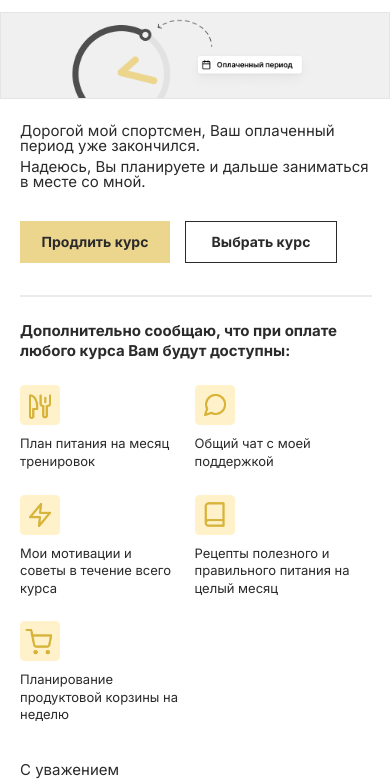
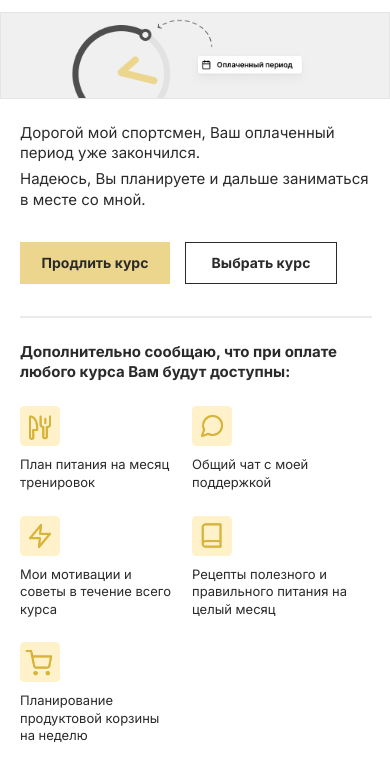
Before and after one commit to huntercront/ovslim-emails, a plain HTML site: page mail-01.html in a window 390 px wide. Shown: the part 68-848 px from the top of the page. Drawn offline with Linux system fonts and the light colour scheme.

Commit message:
fix-email

```diff
--- a/mail-01.html
+++ b/mail-01.html
@@ -90,8 +90,8 @@
         a:hover {
             opacity: 0.8;
         }
-@media all and (max-width: 600px) {
-	.floater { width: 320px; }
+@media all and (max-width: 480px) {
+	.info-card { width: 45%!important; }
 }
     </style>
 
@@ -195,9 +195,9 @@ color: #E5E5E5;" class="preheader">
 
 													<!-- common-text -->
 													<tr>
-                            <td align="center" valign="top" style="border-collapse: collapse; border-spacing: 0; margin: 0; padding: 0; padding-left: 20px; padding-right: 20px; width: 100%;padding-top: 24px;padding-bottom: 0px;background-color: #FFFFFF;color: #2A2A2A;text-align: left;font-family:'Inter', sans-serif;line-height: 135%;">
-															<div style="font-size: 15px;">Дорогой мой спортсмен, Ваш оплаченный период уже закончился.</div>
-															<div style="font-size: 15px;padding-top: 6px;">Надеюсь, Вы планируете и дальше заниматься в месте со мной.</div>
+                            <td align="center" valign="top" style="border-collapse: collapse; border-spacing: 0; margin: 0; padding: 0; padding-left: 20px; padding-right: 20px; width: 100%;padding-top: 24px;padding-bottom: 0px;background-color: #FFFFFF;color: #2A2A2A;text-align: left;font-family:'Inter', sans-serif;">
+															<div style="font-size: 15px;line-height: 135%;">Дорогой мой спортсмен, Ваш оплаченный период уже закончился.</div>
+															<div style="font-size: 15px;padding-top: 6px;line-height: 135%;">Надеюсь, Вы планируете и дальше заниматься в месте со мной.</div>
                             </td>
                         </tr>
 													 <!-- end -->
@@ -227,7 +227,7 @@ color: #E5E5E5;" class="preheader">
 																			<!-- <![endif]-->
 
 																	</td>
-																	<td width="15"></td>
+																	<td width="15"><div style="width: 15px;"></div></td>
 																	<td align="left" width="150" style="-webkit-border-radius: 4px; -moz-border-radius: 4px; border-radius: 4px; color: #2A2A2A;">
 
 <!--[if mso]>
@@ -292,7 +292,7 @@ color: #E5E5E5;" class="preheader">
 
 
 	<!-- 1 -->
-         <span style="display:inline-block; width:160px;padding-top: 24px;padding-right: 10px;vertical-align: top;">
+         <span style="display:inline-block; width:160px;padding-top: 24px;padding-right: 10px;vertical-align: top;" class="info-card">
 					<div style="display: block;">	<div>	<img border="0" vspace="0" hspace="0" src="./img/food.png" width="40" height="40" alt="Общий чат"  style="color: #FFFFFF; margin: 0; padding: 0; outline: none; text-decoration: none; -ms-interpolation-mode: bicubic; border: none; display: block;"></div>
 					<div style="color: #2A2A2A;text-align: left;font-family:'Inter', sans-serif;line-height: 135%;font-size: 13px;padding-top: 10px;">План питания на месяц тренировок
 					</div>
@@ -307,7 +307,7 @@ color: #E5E5E5;" class="preheader">
 
 		 <!-- 1 -->
 		 <!-- 2 -->
-			<span style="display:inline-block; width:160px;padding-top: 24px;padding-right: 10px;vertical-align: top;">
+			<span style="display:inline-block; width:160px;padding-top: 24px;padding-right: 10px;vertical-align: top;" class="info-card">
 					 <div style="display: block;">	<div>	<img border="0" vspace="0" hspace="0" src="./img/chat.png" width="40" height="40" alt="Общий чат"  style="color: #FFFFFF; margin: 0; padding: 0; outline: none; text-decoration: none; -ms-interpolation-mode: bicubic; border: none; display: block;"></div>
 					 <div style="color: #2A2A2A;text-align: left;font-family:'Inter', sans-serif;line-height: 135%;font-size: 13px;padding-top: 10px;">Общий чат с моей поддержкой
 					 </div></div>
@@ -321,7 +321,7 @@ color: #E5E5E5;" class="preheader">
         <![endif]-->
 
 		 		 <!-- 3 -->
-					<span style="display:inline-block; width:160px;padding-top: 24px;padding-right: 10px;vertical-align: top;">
+					<span style="display:inline-block; width:160px;padding-top: 24px;padding-right: 10px;vertical-align: top;" class="info-card">
 						<div style="display: block;">	<div>	<img border="0" vspace="0" hspace="0" src="./img/advice.png" width="40" height="40" alt="Мотивации и советы"  style="color: #FFFFFF; margin: 0; padding: 0; outline: none; text-decoration: none; -ms-interpolation-mode: bicubic; border: none; display: block;"></div>
 						<div style="color: #2A2A2A;text-align: left;font-family:'Inter', sans-serif;line-height: 135%;font-size: 13px;padding-top: 10px;">Мои мотивации и советы в течение всего курса
 						</div></div>
@@ -344,7 +344,7 @@ color: #E5E5E5;" class="preheader">
         <![endif]-->
 
 					 		 <!-- 4 -->
-								<span style="display:inline-block; width:160px;padding-top: 24px;padding-right: 10px;vertical-align: top;">
+								<span style="display:inline-block; width:160px;padding-top: 24px;padding-right: 10px;vertical-align: top;" class="info-card">
 									<div style="display: block;">	<div>	<img border="0" vspace="0" hspace="0" src="./img/recipe.png" width="40" height="40" alt="Рецепты"  style="color: #FFFFFF; margin: 0; padding: 0; outline: none; text-decoration: none; -ms-interpolation-mode: bicubic; border: none; display: block;"></div>
 									<div style="color: #2A2A2A;text-align: left;font-family:'Inter', sans-serif;line-height: 135%;font-size: 13px;padding-top: 10px;">Рецепты полезного и правильного питания на целый месяц
 									</div></div>
@@ -357,7 +357,7 @@ color: #E5E5E5;" class="preheader">
 		<td align="left" valign="top" width="170" >
         <![endif]-->
 								 		 <!-- 5 -->
-					<span style="display:inline-block; width:160px;padding-top: 24px;padding-right: 10px;vertical-align: top;">
+					<span style="display:inline-block; width:160px;padding-top: 24px;padding-right: 10px;vertical-align: top;" class="info-card">
 						<div style="display: block;">	<div>	<img border="0" vspace="0" hspace="0" src="./img/card.png" width="40" height="40" alt="Корзина"  style="color: #FFFFFF; margin: 0; padding: 0; outline: none; text-decoration: none; -ms-interpolation-mode: bicubic; border: none; display: block;"></div>
 						<div style="color: #2A2A2A;text-align: left;font-family:'Inter', sans-serif;line-height: 135%;font-size: 13px;padding-top: 10px;">Планирование продуктовой корзины на неделю
 						</div></div>
```
